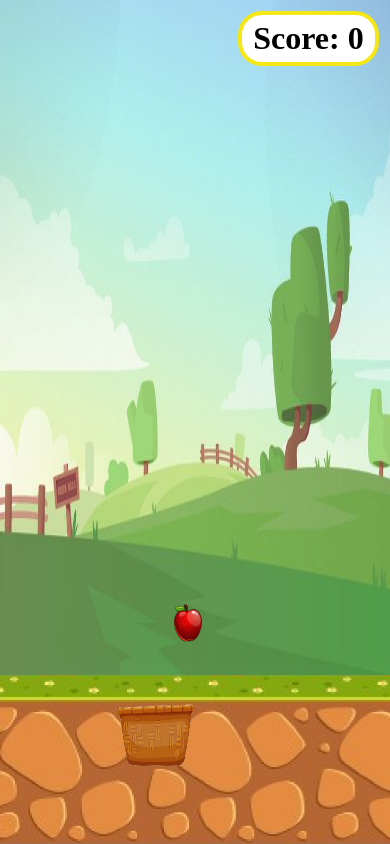
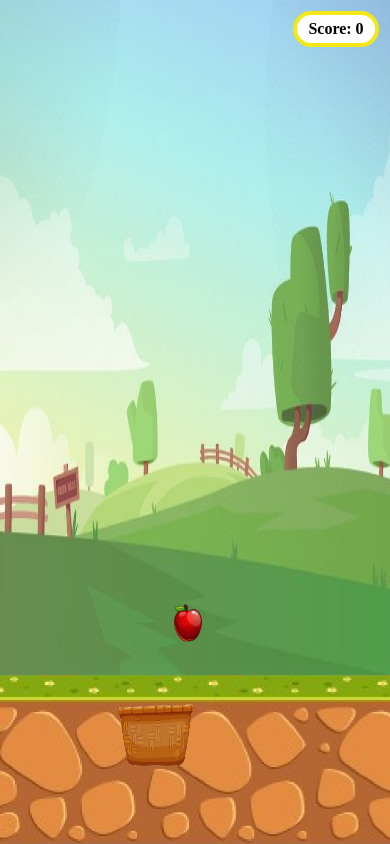
Before and after one commit to AmarjeetKaur7/AppleKing_v1, a plain HTML site: page index.html in a window 390 px wide. Both pictures are taken after a click on the button "Catch to Learn". Drawn offline with Linux system fonts and the light colour scheme.

Commit message:
Update style.css

```diff
--- a/style.css
+++ b/style.css
@@ -323,6 +323,7 @@ li {
         margin-bottom: 0.7rem;
     }
     .parent_div{
+        margin-top: 3rem;
         position: absolute;
         height: 60vh;
         width: 95vw;
@@ -332,6 +333,9 @@ li {
     }
     .start-btn{
         bottom: 25%;
+    }
+    .score-box{
+        font-size: 1rem;
     }
 }
 /* Tablets */
```
